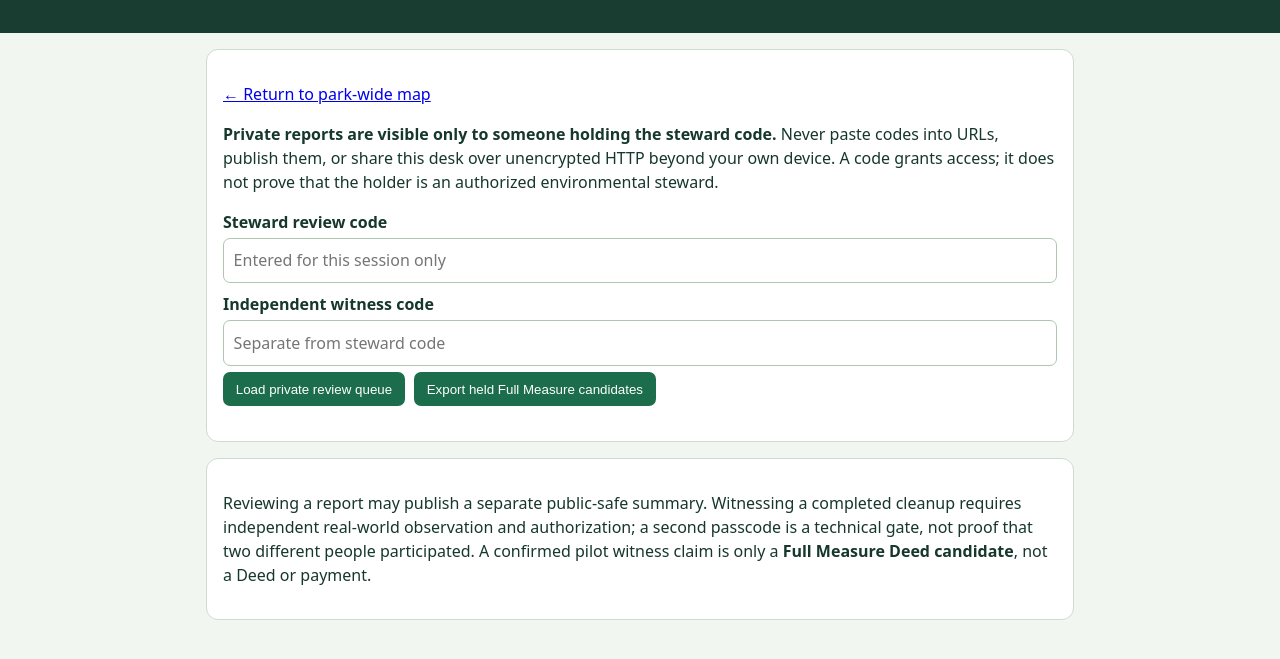
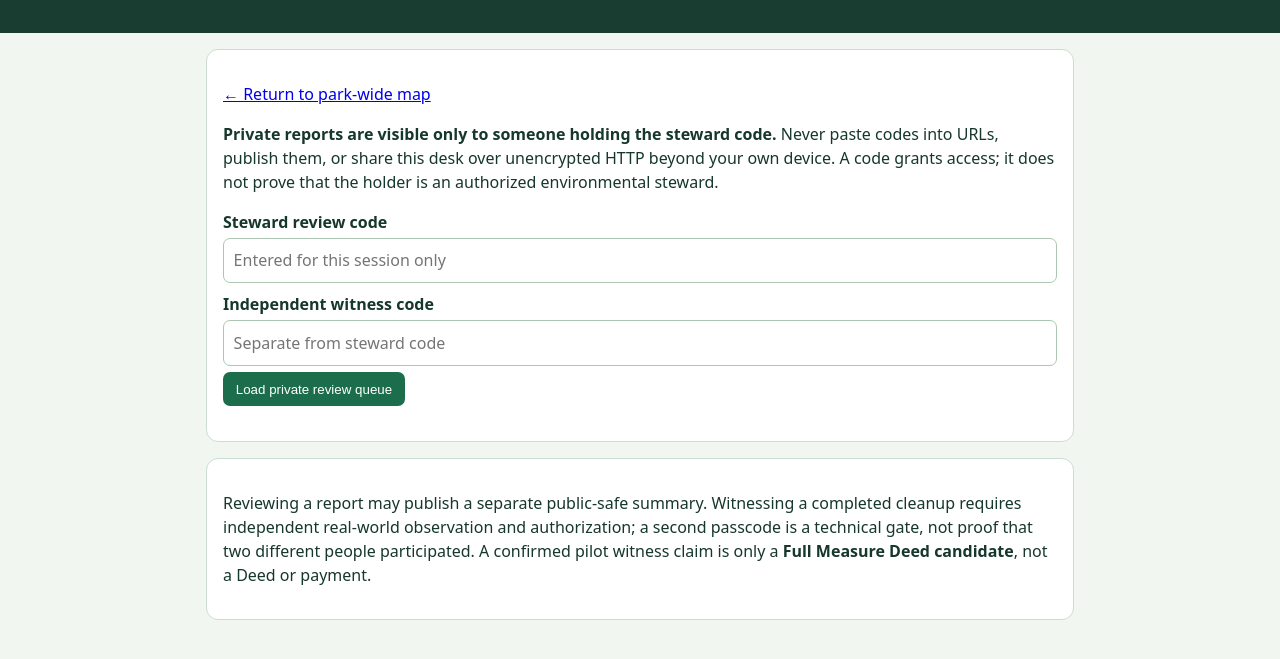
Before and after one commit to the-static-collective/GrO, a website: page apps/sibley-stewardship/steward.html in a window 1280 px wide. Shown: the part 113-772 px from the top of the page. Drawn offline with Linux system fonts and the light colour scheme.

Commit message:
fix(gro): keep candidate export limited to authenticated API until UX is reviewed

```diff
--- a/apps/sibley-stewardship/steward.html
+++ b/apps/sibley-stewardship/steward.html
@@ -17,7 +17,6 @@ button.secondary{background:#647c6a}button.warn{background:#963f37}.check{displa
 <label for="steward-key">Steward review code</label><input id="steward-key" type="password" autocomplete="off" placeholder="Entered for this session only">
 <label for="witness-key">Independent witness code</label><input id="witness-key" type="password" autocomplete="off" placeholder="Separate from steward code">
 <button type="button" id="load">Load private review queue</button>
-<button type="button" id="export-candidates">Export held Full Measure candidates</button>
 <p class="small" id="status" role="status"></p>
 </section>
 <div id="queue" aria-live="polite"></div>
```
